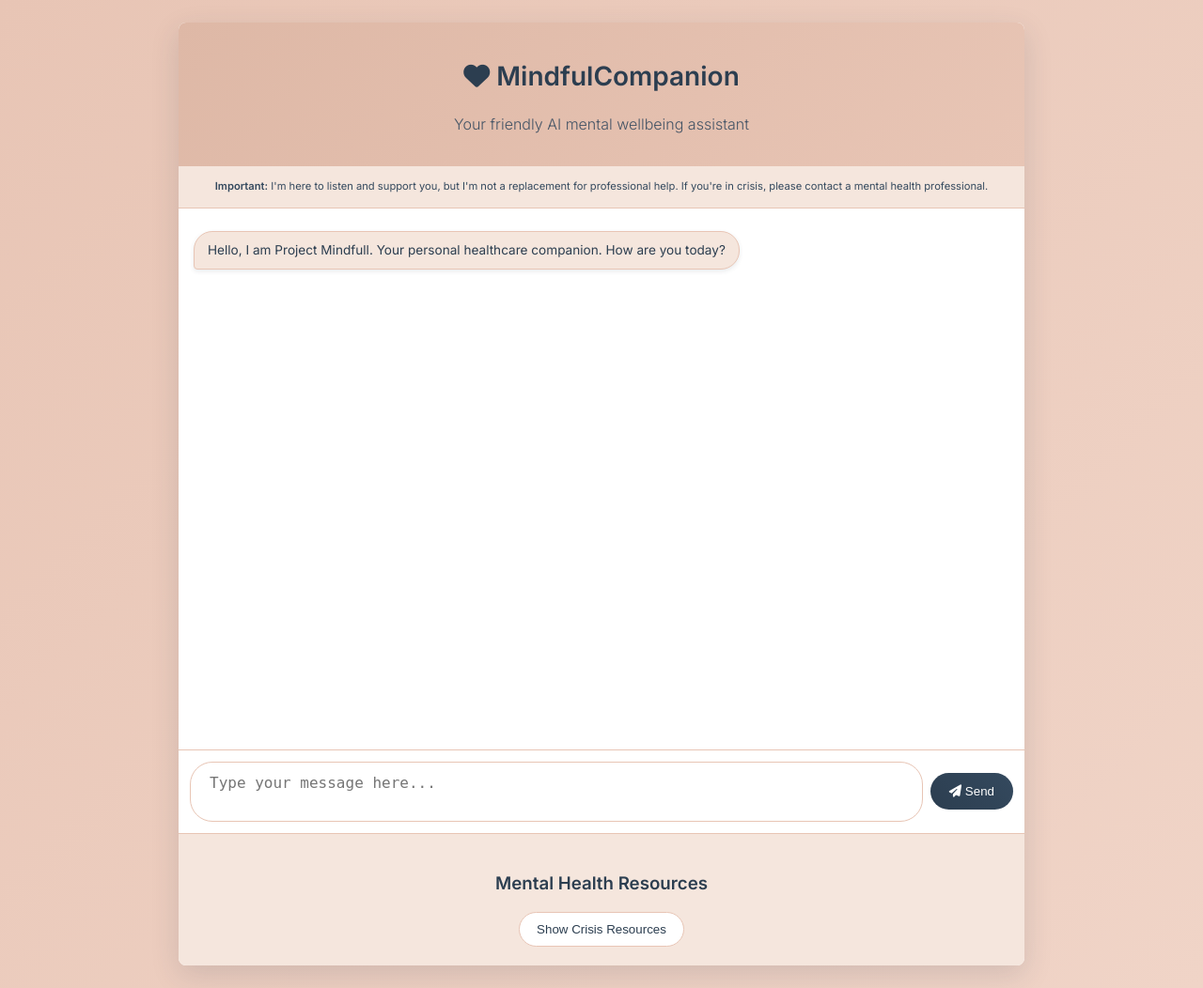
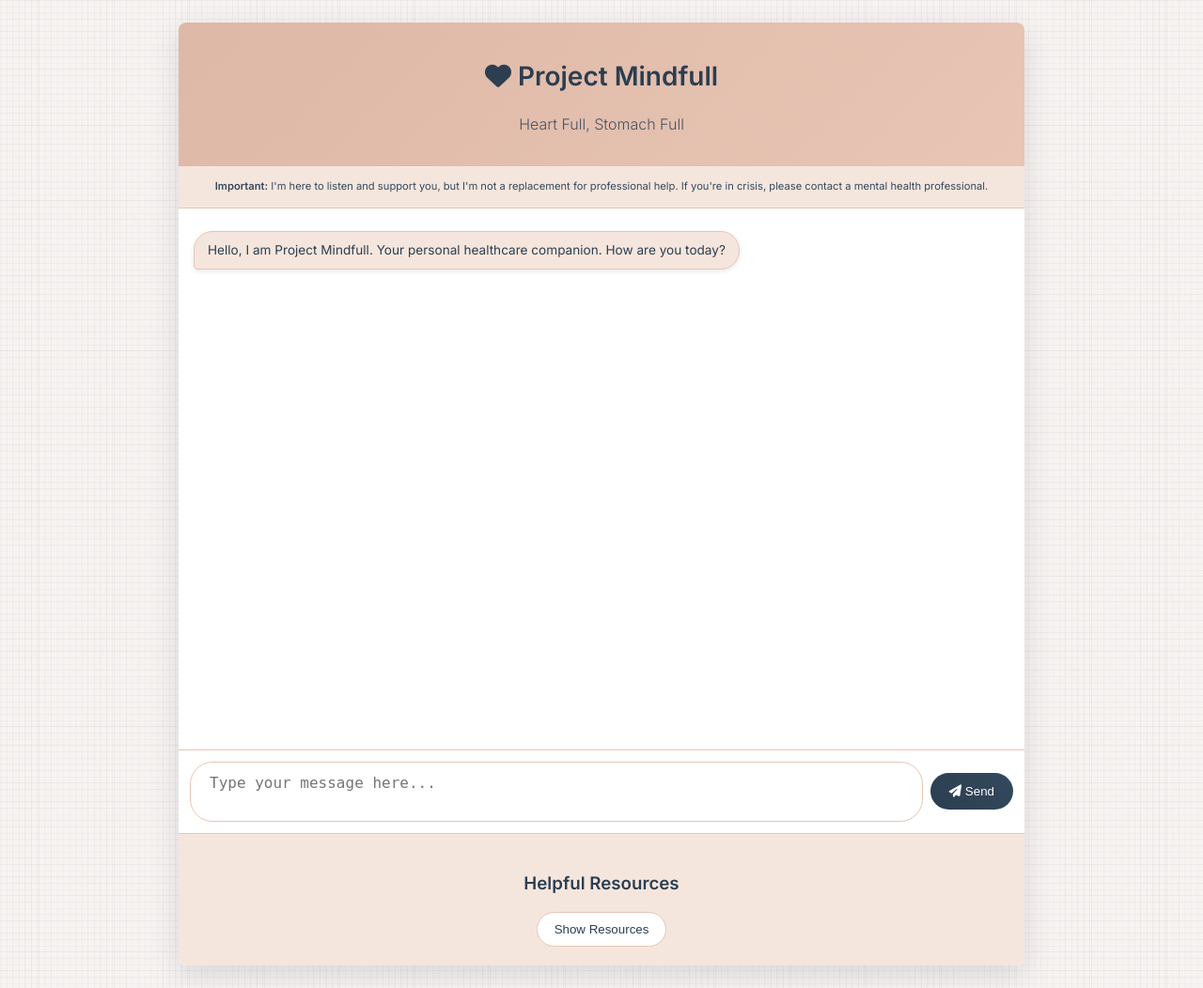
Before and after one commit to dylanwongjh/Project-Mindfull, a Flask app: page / in a window 1280 px wide. Shown: the whole page at 94% size. Run offline with Flask 3, Linux system fonts and the light colour scheme.

Commit message:
Included Background Image.

```diff
--- a/app.py
+++ b/app.py
@@ -42,12 +42,15 @@ class MindfulCompanion:
         "- Avoid medical or legal advice.\n"
         "- Use plain text (no heavy markdown).\n\n"
         "Safety:\n"
-        "- If the user mentions intent to harm themselves/others, feels unsafe, or describes an emergency, respond with calm empathy, encourage contacting local emergency services or a trusted person, and provide crisis support suggestions.\n"
-        "- If in crisis, clearly encourage immediate help; you cannot contact services on their behalf.\n\n"
+        "- If the user mentions intent to harm themselves/others, feels unsafe, or describes an emergency, respond with calm empathy, ask for reasons why.\n"
+        "- If in crisis, you cannot contact services on their behalf.\n"
+        "- If the user mentions vaping, tell the user that it is against the law in Singapore.\n\n"
         "Privacy and respect:\n"
         "- Mirror the user's language when reasonable; if the user writes in a language other than English, reply in that language.\n\n"
         "Tone and formatting:\n"
         "- Keep it supportive and practical.\n"
+        "- Focus on what the user is feeling, validate those feelings, and ask whether they have more to talk about.\n"
+        "- Base the help given to the local Singapore context.\n"
         "- Speak as if you are a therapist. Do not use technical jargon or complex language.\n"
         "- Use short sentences and simple words, no asterisks.\n"
     )
--- a/static/script.js
+++ b/static/script.js
@@ -8,7 +8,18 @@ document.addEventListener('DOMContentLoaded', function() {
 
     let chatHistory = [];
 
-    // Initialize the chat
+    // this function makes it so that the latest message sent is always targeted.
+    function smoothScrollToBottom() {
+        const chatContainer = document.querySelector('.chat-container');
+        if (chatContainer) {
+            chatContainer.scrollTo({
+                top: chatContainer.scrollHeight,
+                behavior: 'smooth'
+            });
+        }
+    }
+
+    // initialising the chat
     async function initChat() {
         showTyping();
         try {
@@ -38,26 +49,26 @@ document.addEventListener('DOMContentLoaded', function() {
         }
     }
 
-    // Send user message and get response
+    // send user message and get a response
     async function sendMessage() {
         const message = userInput.value.trim();
         if (!message) return;
 
-        // Add user message to chat
+        // add user message to chat
         addMessage(message, 'user');
         chatHistory.push({
             role: 'user',
             content: message
         });
 
-        // Clear input
+        // clear input
         userInput.value = '';
 
         // Show typing indicator
         showTyping();
 
         try {
-            // Send message to backend
+            // send message to backend
             const response = await fetch('/api/chat', {
                 method: 'POST',
                 headers: {
@@ -86,7 +97,7 @@ document.addEventListener('DOMContentLoaded', function() {
             console.error('Error:', error);
         }
     }
-    // Add message to chat UI
+
     function addMessage(text, sender) {
         const messageContainer = document.createElement('div');
         messageContainer.classList.add('chat-message', sender + '-message');
@@ -98,21 +109,26 @@ document.addEventListener('DOMContentLoaded', function() {
         messageContainer.appendChild(messageContent);
         chatMessages.appendChild(messageContainer);
 
-        chatMessages.scrollTop = chatMessages.scrollHeight;
+        setTimeout(() => {
+            smoothScrollToBottom();
+        }, 100);
     }
 
-    // Show typing indicator
+    // show typing indicator
     function showTyping() {
         typingIndicator.style.display = 'flex';
-        chatMessages.scrollTop = chatMessages.scrollHeight;
+        // Enhanced scrolling for typing indicator
+        setTimeout(() => {
+            smoothScrollToBottom();
+        }, 100);
     }
 
-    // Hide typing indicator
+    // hide typing indicator
     function hideTyping() {
         typingIndicator.style.display = 'none';
     }
 
-    // Load crisis resources
+    // load the mental health resources
     async function loadResources() {
         if (resourcesContent.style.display === 'block') {
             resourcesContent.style.display = 'none';
--- a/static/style.css
+++ b/static/style.css
@@ -1,4 +1,4 @@
-/* Updated to match Mindful logo color scheme */
+/* NICEST ONE HAHAHAHAH */
 /* General body and container styles */
 :root {
     font-size: 100%; /* 1rem = 16px by default */
@@ -13,11 +13,15 @@
 
 body {
     font-family: 'Inter', sans-serif;
-    background: linear-gradient(135deg, var(--primary-peach) 0%, var(--secondary-peach) 100%);
+    background: url('grid-background.png');
+    background-size: 80px 80px; /* Adjust size as needed */
+    background-repeat: repeat;
+    background-attachment: fixed;
+    background-color: #f8f9fa; /* Light background color behind grid */
     color: var(--dark-navy);
     line-height: 1.6;
     min-height: 100vh;
-    padding: 1.25rem; /* 20px */
+    padding: 1.25rem;
 }
 
 .container {
@@ -283,7 +287,10 @@ header p {
     left: 0;
     width: 100%;
     height: 100vh;
-    background: linear-gradient(135deg, var(--primary-peach) 0%, var(--secondary-peach) 100%);
+    background: url('grid-background.png');
+    background-size: 80px 80px;
+    background-repeat: repeat;
+    background-color: #f8f9fa;
     display: flex;
     flex-direction: column;
     align-items: center;
--- a/templates/index.html
+++ b/templates/index.html
@@ -3,7 +3,7 @@
 <head>
     <meta charset="UTF-8">
     <meta name="viewport" content="width=device-width, initial-scale=1.0">
-    <title>MindfulCompanion - Mental Wellbeing Support</title>
+    <title>Project Mindfull - Mental Wellbeing Support</title>
     <link rel="stylesheet" href="{{ url_for('static', filename='style.css') }}">
     <link href="https://fonts.googleapis.com/css2?family=Inter:wght@300;400;500;600&display=swap" rel="stylesheet">
     <link rel="stylesheet" href="https://cdnjs.cloudflare.com/ajax/libs/font-awesome/6.4.0/css/all.min.css">
@@ -12,14 +12,13 @@
     <!-- Welcome Animation Screen -->
     <div class="welcome-screen" id="welcomeScreen">
         <div class="logo-container">
-            <!-- Replace this src with your actual logo path -->
             <img src="static/projectmindfull.png"
                  alt="Mindful Logo" class="welcome-logo">
         </div>
 
         <div class="welcome-text">
-            <h1>MindfulCompanion</h1>
-            <p>Your friendly AI mental wellbeing assistant</p>
+            <h1>Project Mindfull</h1>
+            <p>Heart Full, Stomach Full</p>
         </div>
 
         <div class="loading-dots">
@@ -29,11 +28,10 @@
         </div>
     </div>
 
-    <!-- Your existing main container (initially hidden) -->
     <div class="container" id="mainContainer">
         <header>
-            <h1><i class="fas fa-heart"></i> MindfulCompanion</h1>
-            <p>Your friendly AI mental wellbeing assistant</p>
+            <h1><i class="fas fa-heart"></i> Project Mindfull</h1>
+            <p>Heart Full, Stomach Full</p>
         </header>
 
         <div class="disclaimer">
@@ -56,11 +54,11 @@
         </div>
 
         <div class="resources-panel">
-            <h3>Mental Health Resources</h3>
+            <h3>Helpful Resources</h3>
             <div id="resourcesContent">
                 <p>Click below to view crisis resources</p>
             </div>
-            <button id="resourcesButton">Show Crisis Resources</button>
+            <button id="resourcesButton">Show Resources</button>
         </div>
     </div>
 
```
Also changed, not shown: static/grid-background.png (added).
